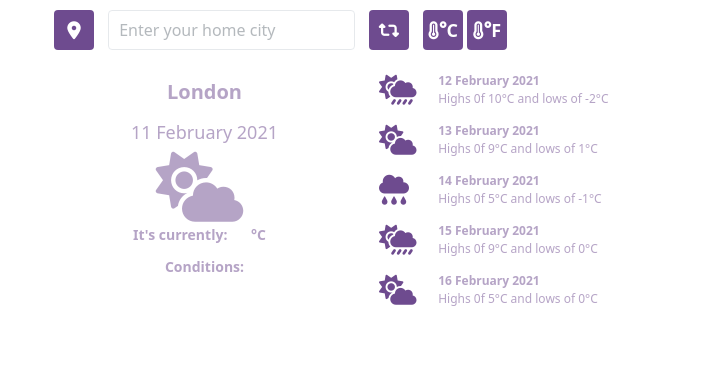
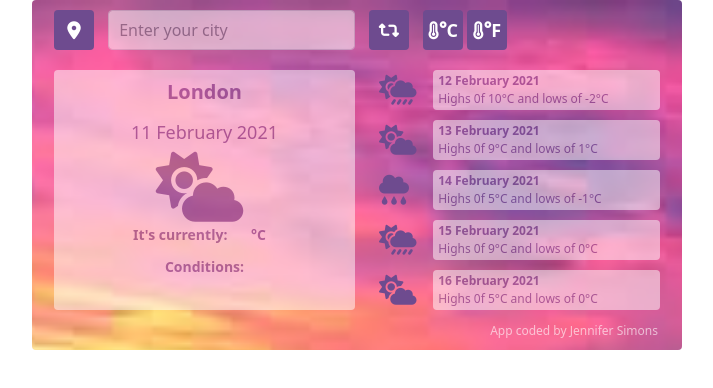
Before and after one commit to JenSimons228/weather-forecast-app, a website built with Parcel: page index.html in a window 1280 px wide. Shown: the whole page, without its empty margins (283-996 px from the left). Built offline with nearby package versions, Linux system fonts and the light colour scheme; no server answers; files whose address does not match are found by name.

Commit message:
Updated background image link

```diff
--- a/index.html
+++ b/index.html
@@ -4,6 +4,7 @@
     <title>Weather App</title>
     <meta charset="UTF-8" />
     <script src="https://unpkg.com/axios/dist/axios.min.js"></script>
+
     <link
       href="https://cdn.jsdelivr.net/npm/bootstrap@5.0.0-beta1/dist/css/bootstrap.min.css"
       rel="stylesheet"
@@ -31,7 +32,7 @@
               type="text"
               class="form-control"
               id="city-input"
-              placeholder="Enter your home city"
+              placeholder="Enter your city"
             />
           </form>
         </div>
--- a/src/styles.css
+++ b/src/styles.css
@@ -1,11 +1,11 @@
 .app-container {
-  background-image: url(src/Media/Sunrise3.jpg);
+  background-image: url(Media/Sunrise3.jpg);
   background-attachment: fixed;
   background-repeat: no-repeat;
   background-size: cover;
   height: 350px;
   width: 650px;
-  border-radius: 5px;
+  border-radius: 4px;
 }
 .form-control {
   margin-top: 10px;
```
Also changed, not shown: src/Media/Sunrise2.jpg (deleted).
